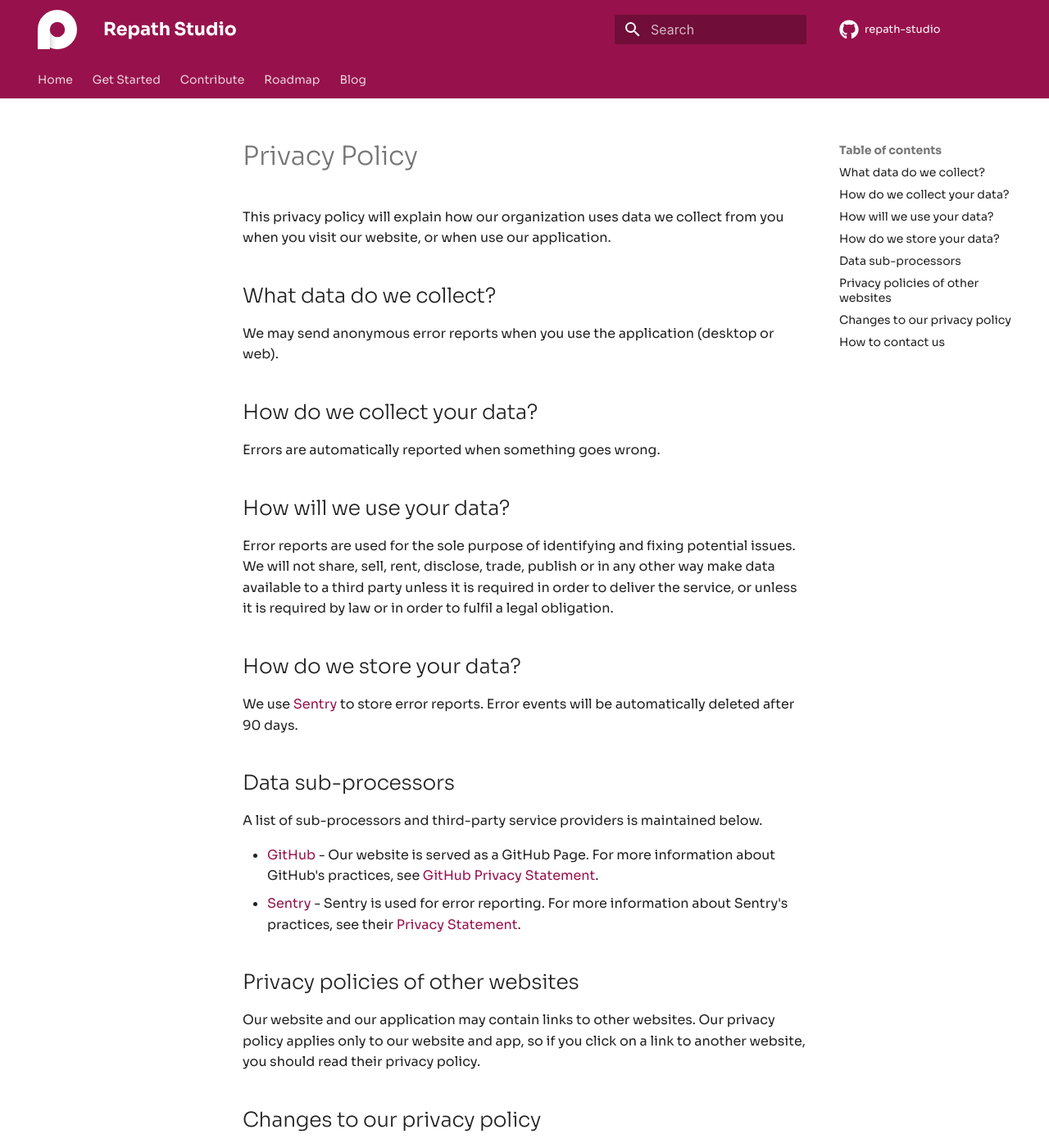
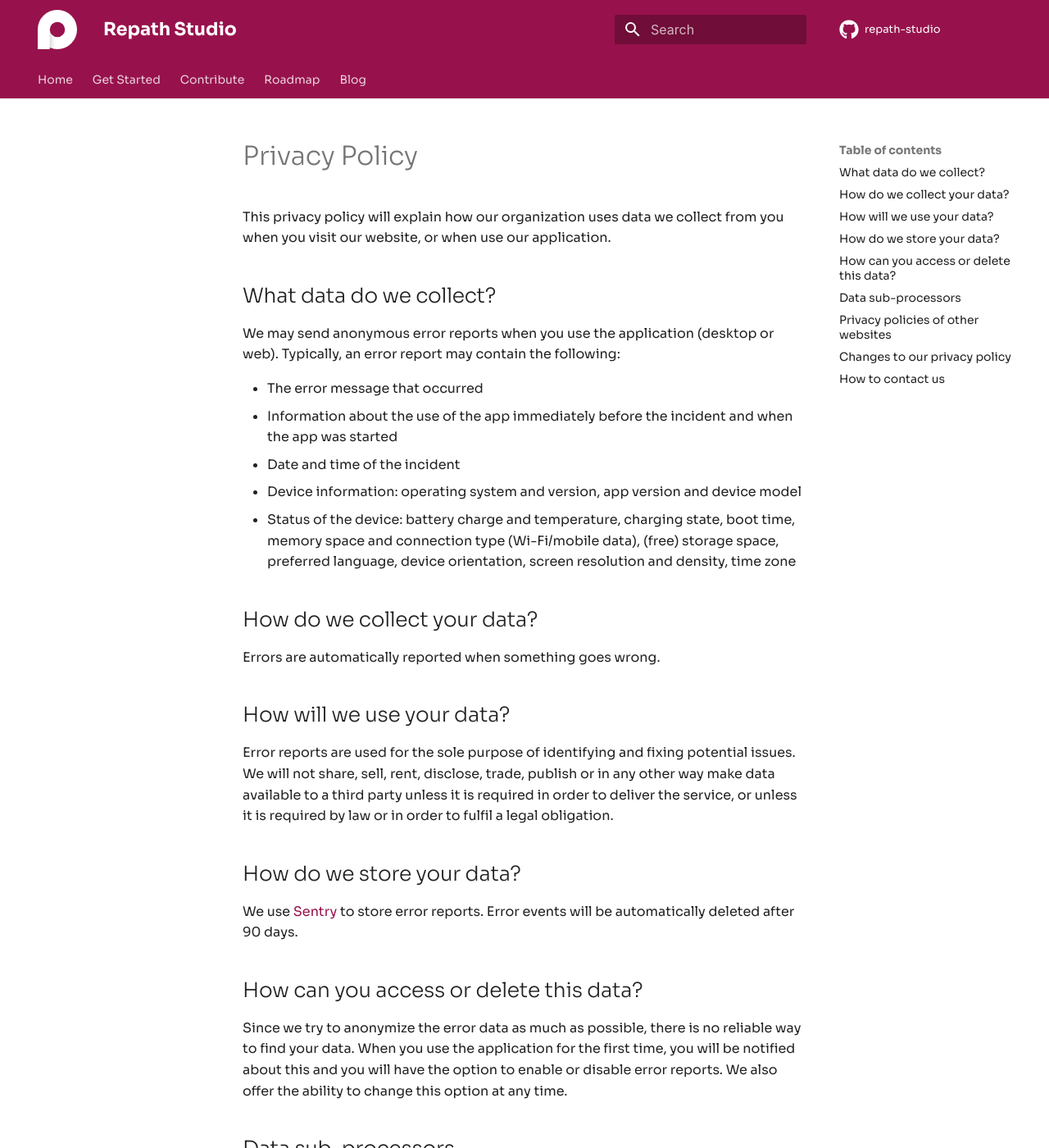
Before and after one commit to repath-project/repath-website, an MkDocs documentation site: the page built from docs/policies/privacy.md, in a window 1280 px wide and 1400 px high. Shown: the whole window at 82% size. Built offline with MkDocs 1.6.1 and Material for MkDocs 9.7.7, drawn with Linux system fonts in a browser that asks for light colours; comment, search, counter and statistics services are not loaded.

Commit message:
update privacy policy and add revision date

```diff
--- a/docs/policies/privacy.md
+++ b/docs/policies/privacy.md
@@ -6,6 +6,16 @@
 ## What data do we collect?
 
 We may send anonymous error reports when you use the application (desktop or web).
+Typically, an error report may contain the following:
+
+- The error message that occurred
+- Information about the use of the app immediately before the incident and when the app
+  was started
+- Date and time of the incident
+- Device information: operating system and version, app version and device model
+- Status of the device: battery charge and temperature, charging state, boot time, memory
+  space and connection type (Wi-Fi/mobile data), (free) storage space, preferred language,
+  device orientation, screen resolution and density, time zone
 
 ## How do we collect your data?
 
@@ -22,6 +32,13 @@
 
 We use [Sentry](https://sentry.io) to store error reports. Error events will be
 automatically deleted after 90 days.
+
+## How can you access or delete this data?
+
+Since we try to anonymize the error data as much as possible, there is no reliable way to
+find your data. When you use the application for the first time, you will be notified
+about this and you will have the option to enable or disable error reports. We also offer
+the ability to change this option at any time.
 
 ## Data sub-processors
 
--- a/mkdocs.yml
+++ b/mkdocs.yml
@@ -78,6 +78,12 @@
   - search
   - glightbox
   - blog
+  - git-revision-date-localized:
+      exclude:
+        - get-started/*
+        - blog/*
+        - contribute/*
+        - index.md
   - social:
       cards_layout_options:
         font_family: Sora
```
Also changed, not shown: 1 other file.
